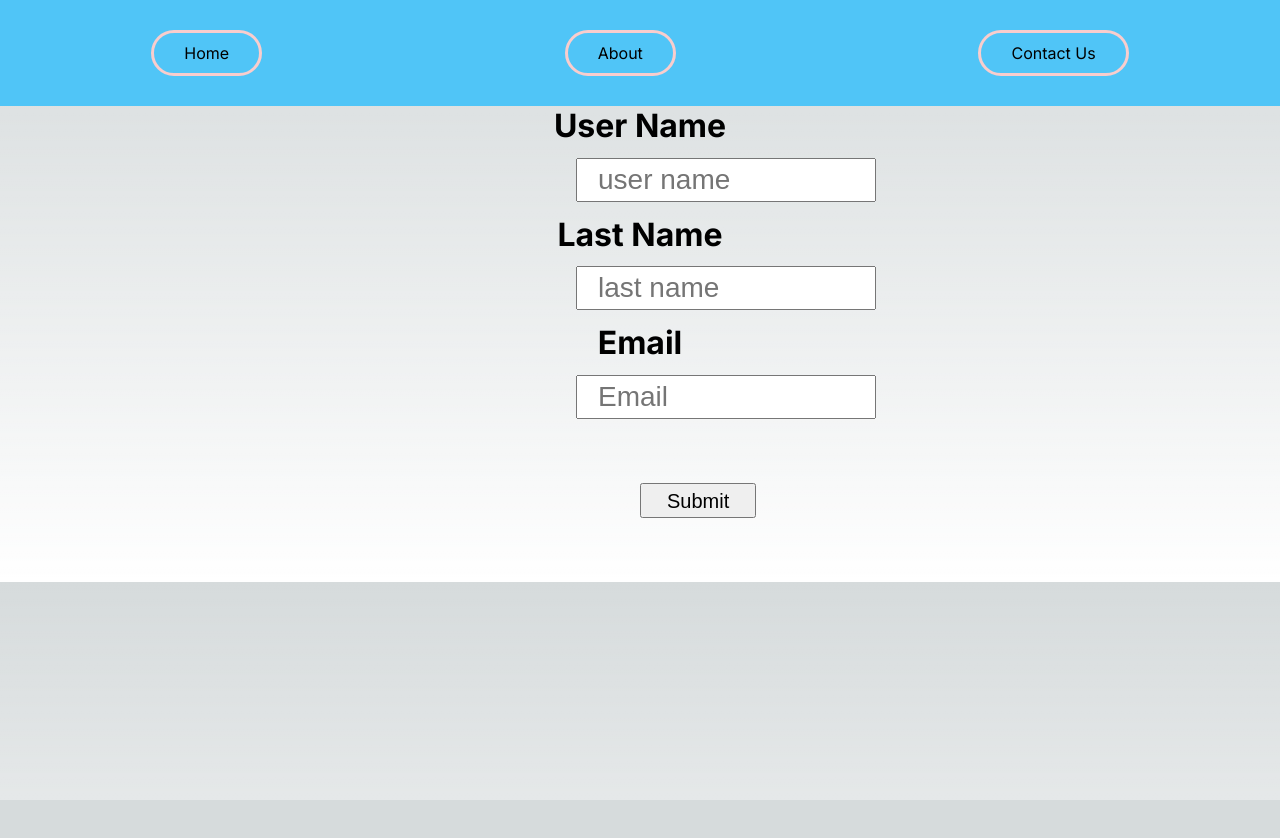
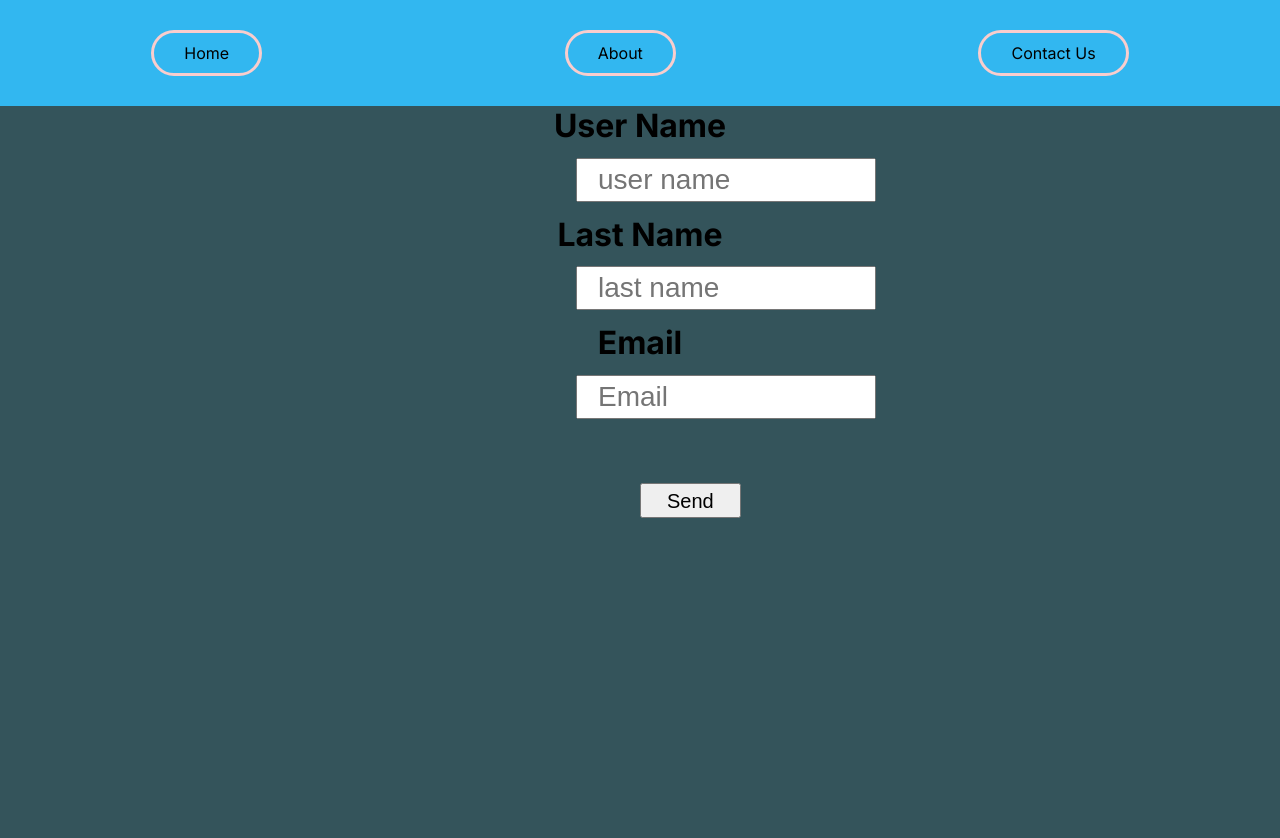
Before and after one commit to Simon210805/movie-website, a Next.js app in the folder movie-website/: page /contact in a window 1280 px wide. Shown: the top 838 px of the page. Before the commit the page ends 800 px from the top, so only its background shows below. Built offline with nearby package versions, Linux system fonts and the light colour scheme.

Commit message:
final project

```diff
--- a/movie-website/app/components/movie.js
+++ b/movie-website/app/components/movie.js
@@ -6,6 +6,7 @@ export const Movie = ({movie}) => {
         <Image src={movie.Poster} alt={movie.Title} width={200} height={300}/>
         <h1>{movie.Title}</h1>
         <p>{movie.Year}</p>
+        <p>{movie.Source}</p>
     <p>{movie.Runtime}</p>
     <p>{movie.Genre}</p>
 
--- a/movie-website/app/contact/page.js
+++ b/movie-website/app/contact/page.js
@@ -22,8 +22,9 @@ export default function contact() {
         id="Email"
         placeholder="Email"
        />
-       <button type="Submit">Submit</button>
+         <button type="Send">Send</button>
+
+
        </form>
-
         </div>
 }
--- a/movie-website/app/style.module.css
+++ b/movie-website/app/style.module.css
@@ -1,7 +1,7 @@
 .nav{
     display: flex;
     justify-content: space-around;
-    background: rgb(80, 197, 247);
+    background: rgb(50, 183, 240);
 }
 .nav div{
     margin: 30px;
@@ -73,6 +73,11 @@ padding: 10px 20px;
     background:  rgb(103, 103, 100);
     cursor: pointer;
 }
+.con {
+    background:  rgb(52, 84, 91) ;
+    width: 100vh 100vh;
+    height: 100vh;
+}
 .con h1{
     display: flex;
     justify-content: space-evenly;
@@ -96,7 +101,17 @@ padding: 10px 20px;
     font-size: 20px;
 }
 .con button:hover{
-    background:  rgb(172, 209, 221);
+    background:  rgb(110, 90, 103);
+}
+.des{
+    display: flex;
+    justify-content: space-between;
+
+}
+.intro {
+    background:  rgb(33, 77, 89);
+    width: 100vh 100vh;
+    height: 100vh;
 }
 .intro li {
     padding: 5px;
```
Also changed, not shown: movie-website/app/data/movies.json (+6 -3 lines), movie-website/app/components/moviedetails.js (added).
